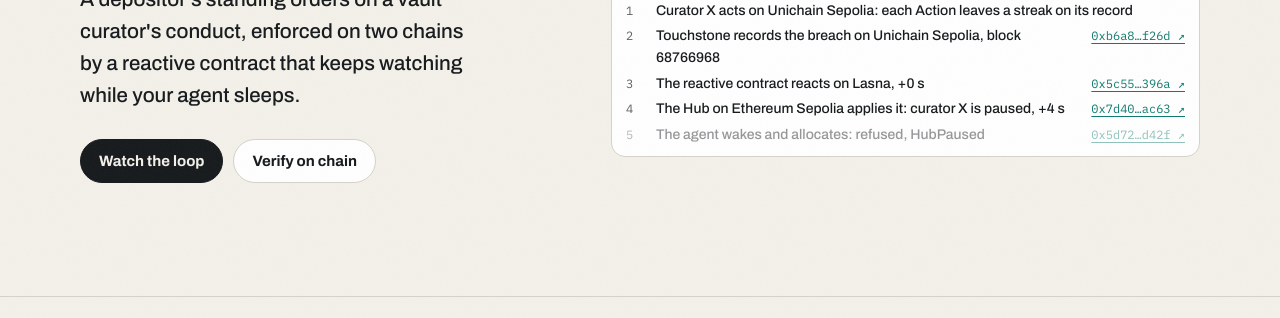
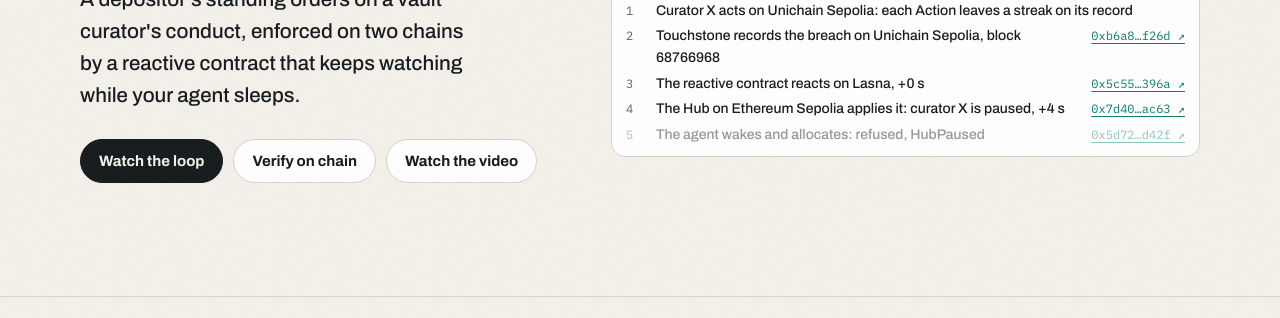
Before and after one commit to mishoko/touchstone-reagent, a plain HTML site: page frontend/index.html in a window 1280 px wide. Shown: the part 482-800 px from the top of the page. Drawn offline with nearby package versions, Linux system fonts and the light colour scheme.

Commit message:
Link the walkthrough video (README, page)
Co-Authored-By: Claude Opus 5.5 <noreply@anthropic.com>
Claude-Session: https://claude.ai/code/session_018dVjcwQ4NJqhXDEkj6DS4s

```diff
--- a/frontend/index.html
+++ b/frontend/index.html
@@ -360,6 +360,7 @@ footer ul{margin:12px 0 0;padding-left:20px;display:grid;gap:6px}
       <div class="ctas">
         <a class="btn primary" href="#run">Watch the loop</a>
         <a class="btn" href="#verify">Verify on chain</a>
+        <a class="btn" href="https://youtu.be/XrE66pfV_Gw" target="_blank" rel="noopener">Watch the video</a>
       </div>
     </div>
     <div>
```
Also changed, not shown: 1 other file.
